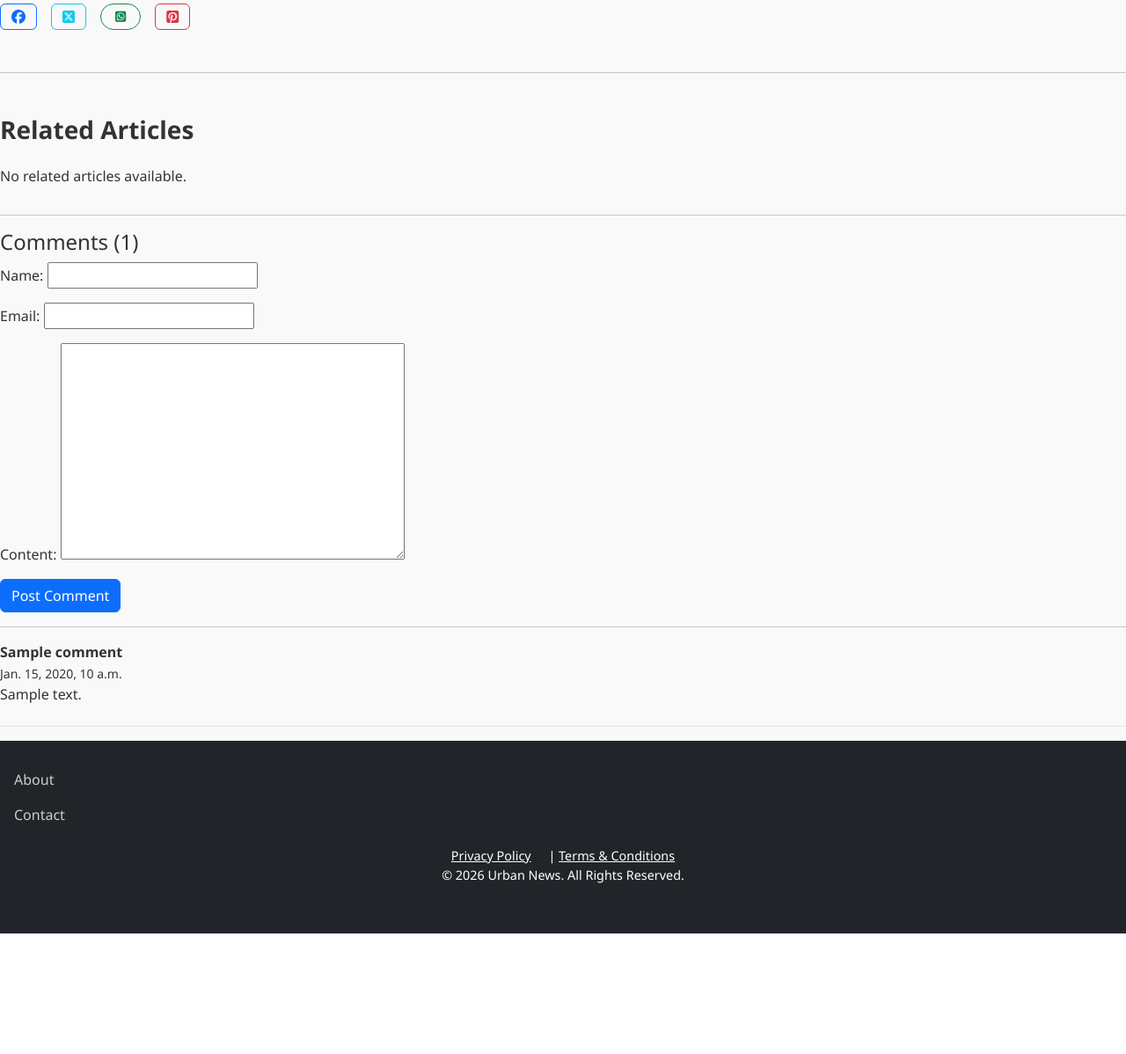
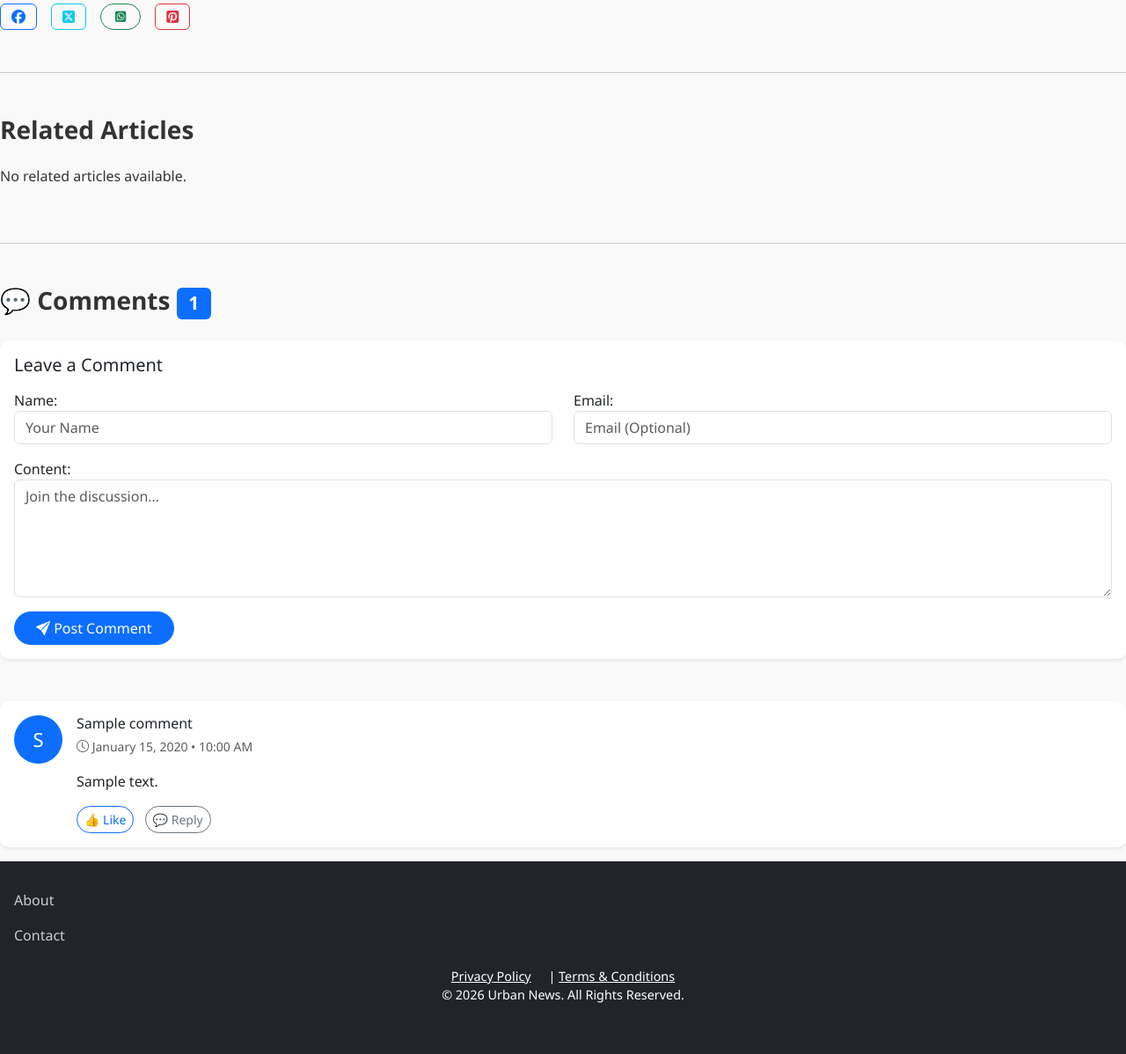
Before and after one commit to Judy-alaski/django-news-website, a Django app: a page that uses news/newsApp/templates/newsApp/article_detail.html in a window 1280 px wide. Shown: the part 864-2062 px from the top of the page at 88% size. Before the commit the page ends 1925 px from the top, so only its background shows below. Run offline with Django 5.2, Linux system fonts and the light colour scheme; tables that the repository leaves empty hold one stand-in row (values such as "Sample post"); grey boxes marked "Sample" are stand-in pictures; some libraries are stand-ins or nearby versions.

Commit message:
Added article comments and improved article views

```diff
--- a/news/newsApp/forms.py
+++ b/news/newsApp/forms.py
@@ -33,11 +33,38 @@ class CommentForm(forms.ModelForm):
 
     class Meta:
         model = Comment
+
         fields = [
             'name',
             'email',
             'content'
         ]
+
+        widgets = {
+
+            'name': forms.TextInput(
+                attrs={
+                    'class':'form-control',
+                    'placeholder':'Your Name'
+                }
+            ),
+
+            'email': forms.EmailInput(
+                attrs={
+                    'class':'form-control',
+                    'placeholder':'Email (Optional)'
+                }
+            ),
+
+            'content': forms.Textarea(
+                attrs={
+                    'class':'form-control',
+                    'rows':5,
+                    'placeholder':'Join the discussion...'
+                }
+            ),
+
+        }
 
 class MobileArticleForm(forms.ModelForm):
     content = forms.CharField(
--- a/news/newsApp/templates/newsApp/article_detail.html
+++ b/news/newsApp/templates/newsApp/article_detail.html
@@ -151,48 +151,144 @@
 
 </div>
 
-<hr>
-<h4>
-    Comments
-    ({{ article.comments.count }})
-</h4>
+<hr class="my-5">
+
+<div class="comments-section">
+
+    <h3 class="mb-4">
+        💬 Comments
+        <span class="badge bg-primary">
+            {{ article.comments.count }}
+        </span>
+    </h3>
+
+    <div class="card shadow-sm border-0 mb-5">
+
+        <div class="card-body">
+
+            <h5 class="mb-3">
+                Leave a Comment
+            </h5>
 
             <form method="POST">
+
                 {% csrf_token %}
 
-    {{ form.as_p }}
+                <div class="row">
 
-    <button type="submit"
-            class="btn btn-primary">
+                    <div class="col-md-6 mb-3">
+                        {{ form.name.label_tag }}
+                        {{ form.name }}
+                    </div>
+
+                    <div class="col-md-6 mb-3">
+                        {{ form.email.label_tag }}
+                        {{ form.email }}
+                    </div>
+
+                </div>
+
+                <div class="mb-3">
+                    {{ form.content.label_tag }}
+                    {{ form.content }}
+                </div>
+
+                <button class="btn btn-primary rounded-pill px-4">
+                    <i class="bi bi-send-fill"></i>
                     Post Comment
                 </button>
+
             </form>
 
-<hr>
+        </div>
+
+    </div>
+
     {% for comment in article.comments.all %}
 
-<div class="mb-3 border-bottom pb-2">
+    <div class="card border-0 shadow-sm mb-3">
 
-    <strong>
+        <div class="card-body">
+
+            <div class="d-flex">
+
+                <div class="me-3">
+
+                    <div class="rounded-circle bg-primary text-white d-flex align-items-center justify-content-center"
+                         style="width:55px;height:55px;font-size:22px;">
+
+                        {{ comment.name|first|upper }}
+
+                    </div>
+
+                </div>
+
+                <div class="flex-grow-1">
+
+                    <div class="d-flex justify-content-between">
+
+                        <div>
+
+                            <h6 class="mb-1">
                                 {{ comment.name }}
-    </strong>
+                            </h6>
 
-    <br>
+                            <small class="text-muted">
 
-    <small>
-        {{ comment.created_at }}
+                                <i class="bi bi-clock"></i>
+
+                                {{ comment.created_at|date:"F j, Y • g:i A" }}
+
                             </small>
 
-    <p>
-        {{ comment.content }}
+                        </div>
+
+                    </div>
+
+                    <p class="mt-3 mb-3">
+
+                        {{ comment.content|linebreaks }}
+
                     </p>
+
+                    <div>
+
+                        <button class="btn btn-sm btn-outline-primary rounded-pill">
+
+                            👍 Like
+
+                        </button>
+
+                        <button class="btn btn-sm btn-outline-secondary rounded-pill ms-2">
+
+                            💬 Reply
+
+                        </button>
+
+                    </div>
+
+                </div>
+
+            </div>
+
+        </div>
 
     </div>
 
     {% empty %}
 
-<p>No comments yet.</p>
+    <div class="alert alert-light border">
+
+        <h5>No comments yet.</h5>
+
+        <p class="mb-0">
+            Be the first person to comment on this article.
+        </p>
+
+    </div>
 
     {% endfor %}
 
+</div>
+
 {% endblock %}
--- a/news/newsApp/views.py
+++ b/news/newsApp/views.py
@@ -122,7 +122,7 @@ def article_detail(request, slug):
     view_key = f'viewed_{article.id}'
     if not request.session.get(view_key):
         article.views += 1
-        article.save()
+        article.save(update_fields=['views'])
         request.session[view_key] = True
 
     if request.method == "POST":
```
Lines whose indentation alone changed are shown as unchanged.
